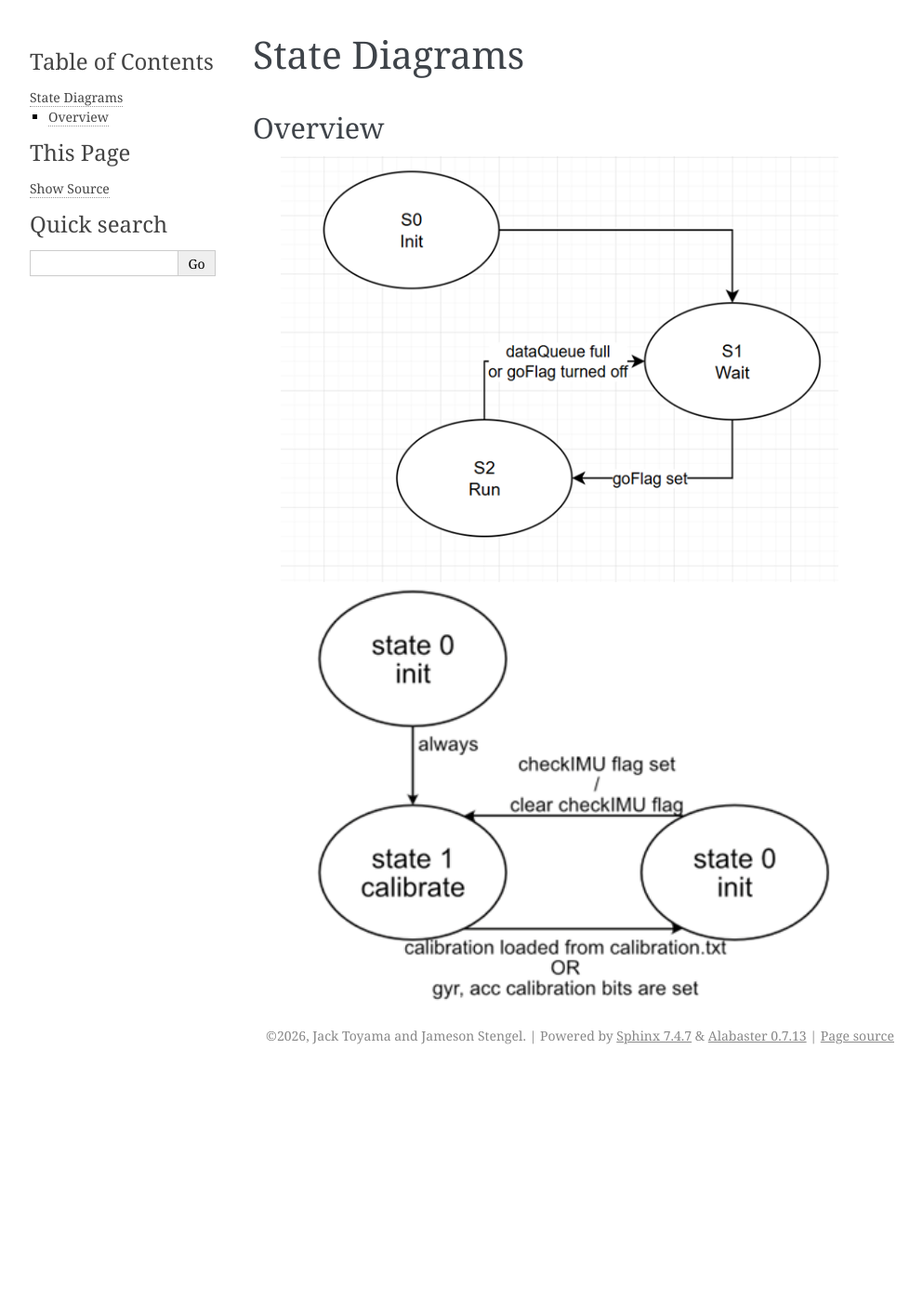
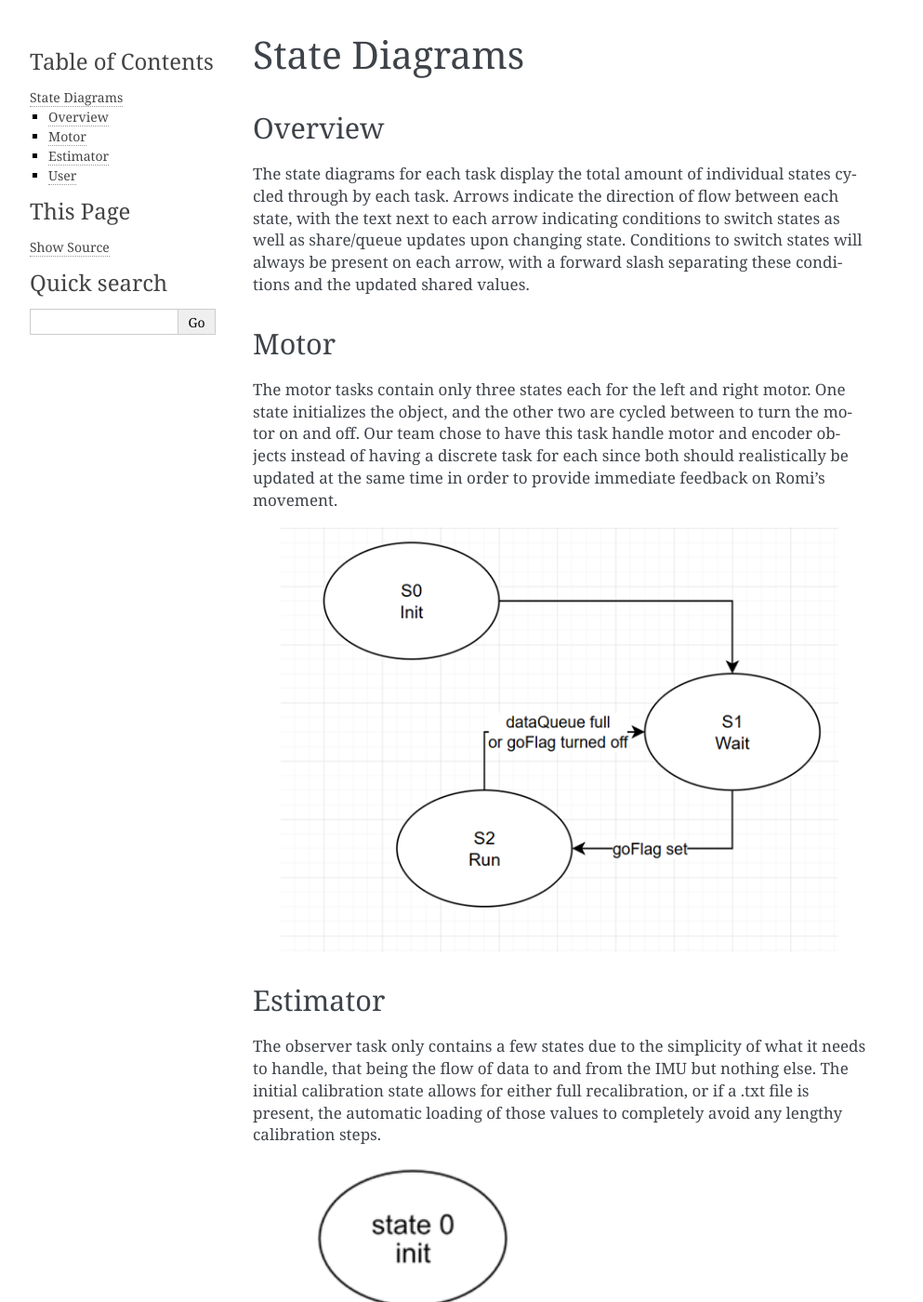
Before and after one commit to jacktoyama/ME405Group11, a Sphinx documentation site: the page built from final/docs/source/state_diagrams.rst, in a window 1280 px wide and 1400 px high. Shown: the whole window at 93% size, without its empty margins (148-1141 px from the left). Built offline with Sphinx 7.4.7, drawn with Linux system fonts in a browser that asks for light colours; some of the changed text lies outside the part shown.

Commit message:
more updates

```diff
--- a/final/docs/source/state_diagrams.rst
+++ b/final/docs/source/state_diagrams.rst
@@ -3,14 +3,54 @@
 
 Overview
 --------
+The state diagrams for each task display the total amount of individual states
+cycled through by each task. Arrows indicate the direction of flow between each
+state, with the text next to each arrow indicating conditions to switch states
+as well as share/queue updates upon changing state. Conditions to switch states
+will always be present on each arrow, with a forward slash separating these conditions and the updated shared values.
+
+Motor
+-----
+The motor tasks contain only three states each for the left and right motor.
+One state initializes the object, and the other two are cycled between to turn
+the motor on and off. Our team chose to have this task handle motor and encoder
+objects instead of having a discrete task for each since both should realistically
+be updated at the same time in order to provide immediate feedback on Romi's movement.
+
 
 .. image:: _static/_images/motorstate.png
    :width: 600px
    :align: center
    :alt: Motor state estimation state diagram
 
+Estimator
+--------------
+The observer task only contains a few states due to the simplicity of what it needs to
+handle, that being the flow of data to and from the IMU but nothing else. The initial
+calibration state allows for either full recalibration, or if a .txt file is present,
+the automatic loading of those values to completely avoid any lengthy calibration steps.
 
 .. image:: _static/_images/observerstate.png
    :width: 600px
    :align: center
    :alt: Observer state estimation state diagram
+
+.. image:: _static/_images/imustate.png
+   :width: 600px
+   :align: center
+   :alt: IMU state diagram
+
+User
+----
+The user task contains the most states out of all tasks. In hindsight, since many of these
+states were simply wait states, the total amount of states could've been nearly halved if
+we combined the waiting states into some of the other states or made a single state for
+waiting that was repeatedly called back to. Otherwise, it was chosen to have all code that
+handled Romi's desired movement sequence in this task, with the sequence being broken up
+in a way that would ensure each segment of the path was easy to design for.
+
+
+.. image:: _static/_images/userstate.png
+   :width: 600px
+   :align: center
+   :alt: User state diagram
```
Also changed, not shown: final/docs/source/task_diagrams.rst (+6 -2 lines), final/docs/source/_static/_images/imustate.png (added), final/docs/source/_static/_images/taskdiagram.png (added), final/docs/source/_static/_images/userstate.png (added).
